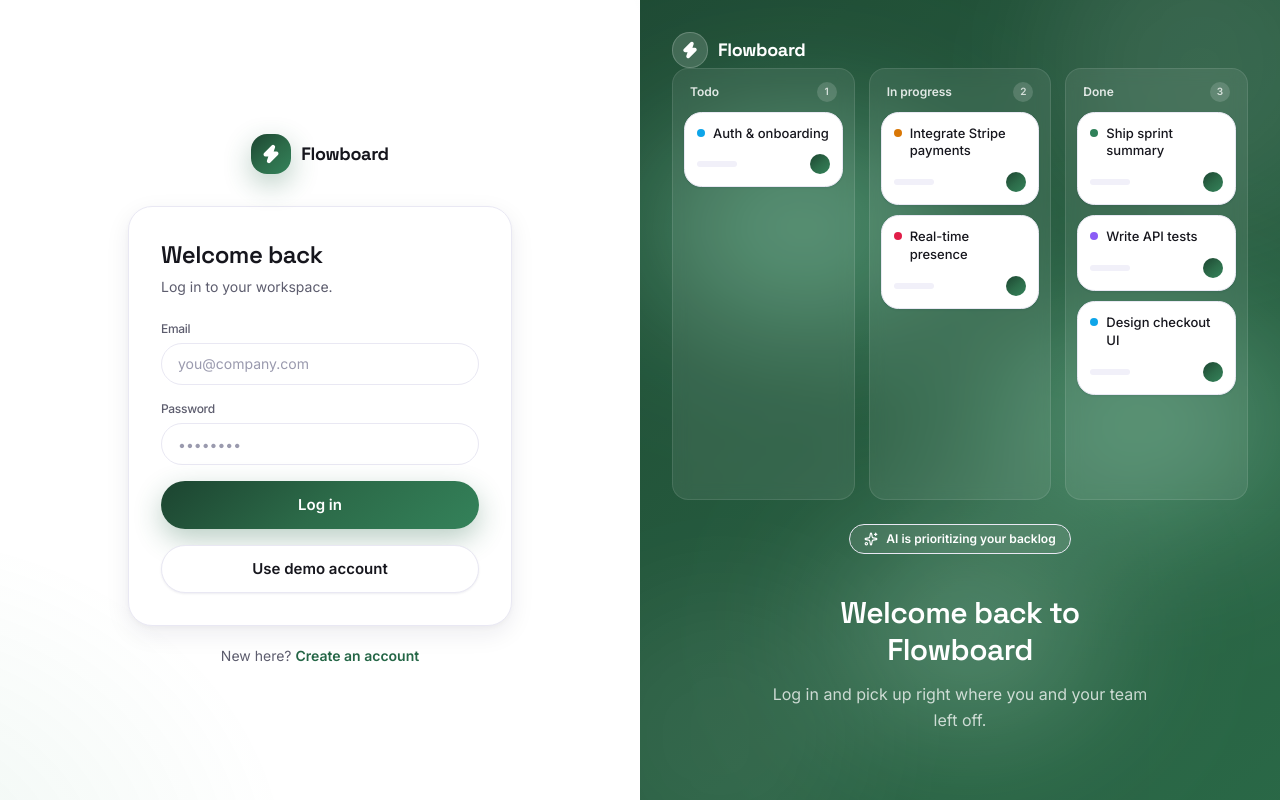
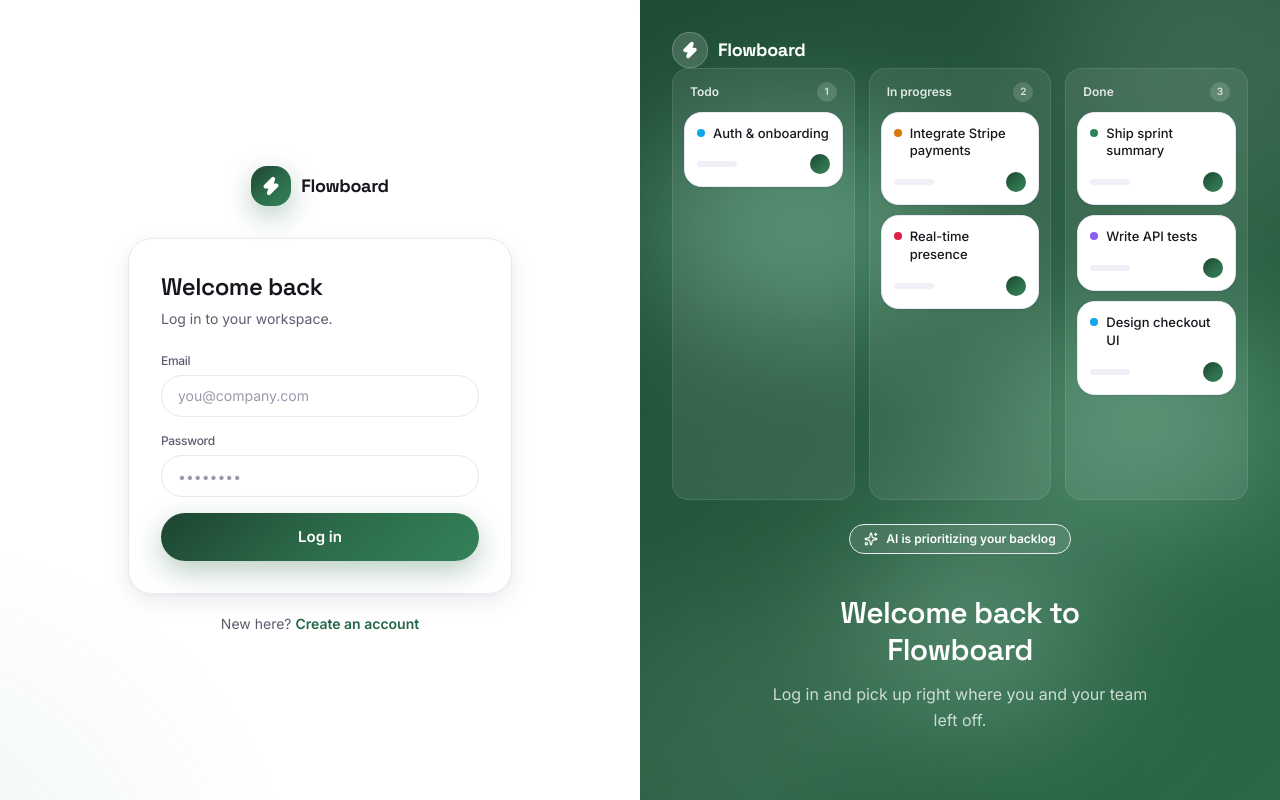
Before and after one commit to mayank-jayswal/FlowBoard-AI, a React (Vite) app in the folder frontend/: page /login in a window 1280 px wide. Built offline with nearby package versions, Linux system fonts and the light colour scheme; no server answers.

Commit message:
Remove demo account button from login page

```diff
--- a/frontend/src/pages/Login.jsx
+++ b/frontend/src/pages/Login.jsx
@@ -13,9 +13,6 @@ const Login = () => {
   const location = useLocation();
   const [form, setForm] = useState({ email: "", password: "" });
   const [loading, setLoading] = useState(false);
-
-  const fillDemo = () =>
-    setForm({ email: "alex@timetoprogram.com", password: "Test@1234" });
 
   const onSubmit = async (e) => {
     e.preventDefault();
@@ -86,15 +83,6 @@ const Login = () => {
               >
                 Log in
               </Button>
-              <Button
-                type="button"
-                variant="outline"
-                size="lg"
-                className="w-full"
-                onClick={fillDemo}
-              >
-                Use demo account
-              </Button>
             </form>
           </div>
 
```
